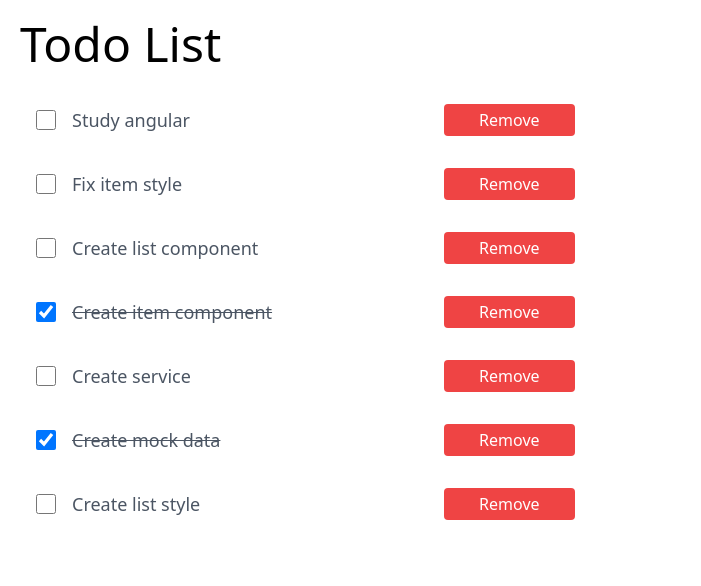
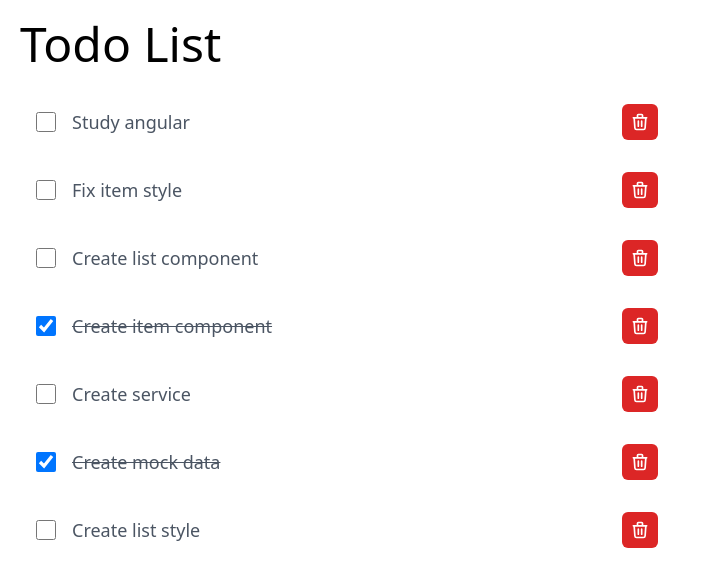
Before and after one commit to r0zh/todo-list, an Angular app: page / in a window 1280 px wide. Shown: the top 586 px of the page, without its empty margins (0-701 px from the left). Built offline with nearby package versions, Linux system fonts and the light colour scheme.

Commit message:
update delete button style

```diff
--- a/src/app/todo-item/todo-item.component.html
+++ b/src/app/todo-item/todo-item.component.html
@@ -12,10 +12,26 @@
       >{{ item.name }}</span
     >
   </div>
-  <button
-    class="px-2 py-1 bg-red-500 text-white rounded hover:bg-red-600 w-1/3"
-    (click)="removeItem()"
-  >
-    Remove
-  </button>
+
+  <div class="flex items-center justify-center">
+    <button
+      class="px-2 py-2 bg-red-600 transition ease-in-out delay-75 hover:bg-red-700 text-white text-sm font-medium rounded-md hover:-translate-y-0.5 hover:scale-105"
+      (click)="removeItem()"
+    >
+      <svg
+        stroke="currentColor"
+        viewBox="0 0 24 24"
+        fill="none"
+        class="h-5 w-5"
+        xmlns="http://www.w3.org/2000/svg"
+      >
+        <path
+          d="M19 7l-.867 12.142A2 2 0 0116.138 21H7.862a2 2 0 01-1.995-1.858L5 7m5 4v6m4-6v6m1-10V4a1 1 0 00-1-1h-4a1 1 0 00-1 1v3M4 7h16"
+          stroke-width="2"
+          stroke-linejoin="round"
+          stroke-linecap="round"
+        ></path>
+      </svg>
+    </button>
+  </div>
 </div>
```
